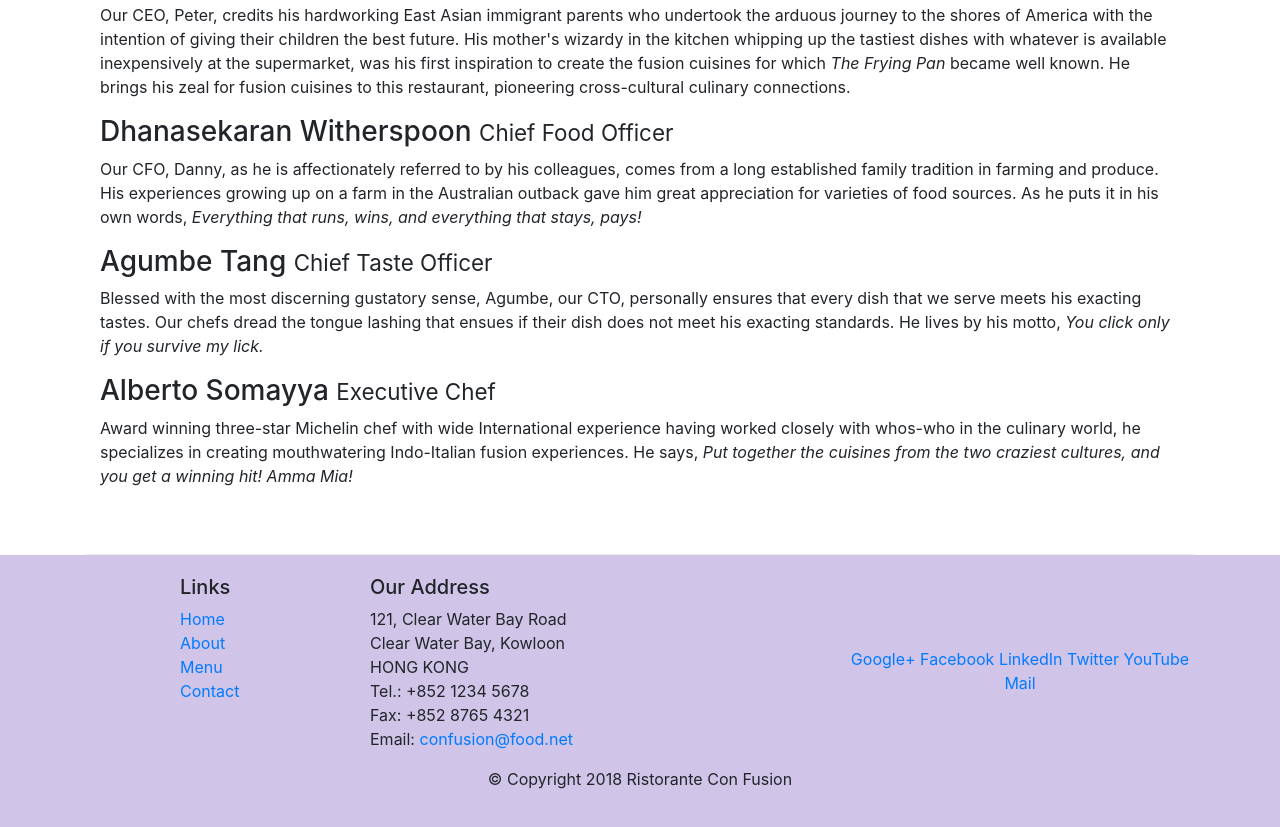
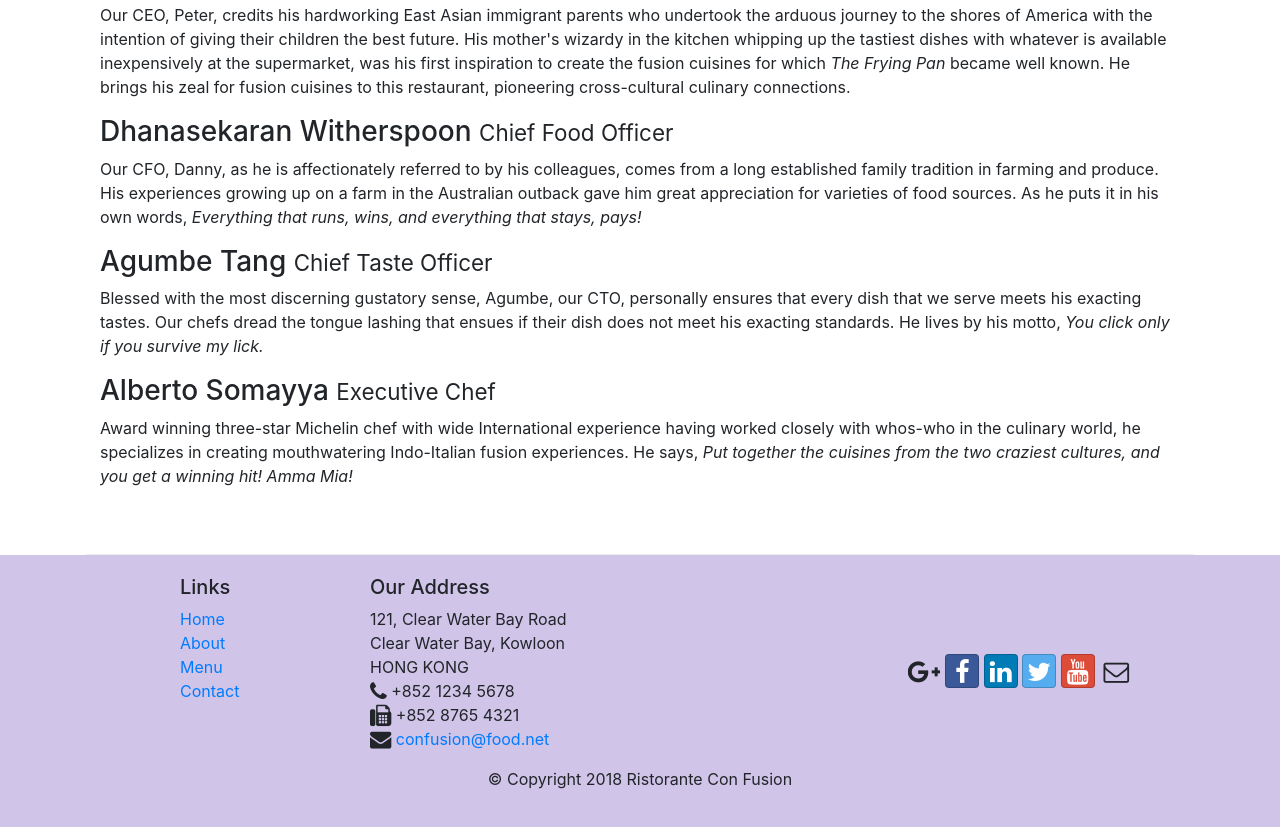
Before and after one commit to sbsaipranay19/Front-End-Web-UI-Frameworks-and-Tools-Bootstrap-4-, a website: page aboutus.html in a window 1280 px wide. Shown: the part 894-1721 px from the top of the page. Drawn offline with nearby package versions, Linux system fonts and the light colour scheme.

Commit message:
Icon Fonts

```diff
--- a/aboutus.html
+++ b/aboutus.html
@@ -9,6 +9,8 @@
 
      <!-- Bootstrap CSS -->
      <link rel="stylesheet" href="node_modules/bootstrap/dist/css/bootstrap.min.css">
+     <link rel="stylesheet" href="node_modules/font-awesome/css/font-awesome.min.css">
+     <link rel="stylesheet" href="node_modules/bootstrap-social/bootstrap-social.css">
     <link rel="stylesheet" href="css/styles.css">
 
     <title>Ristorante Con Fusion: About Us</title>
@@ -24,10 +26,10 @@
                 <a class="navbar-brand" href="./index.html">Ristorante con Fusion</a>
                 <div class="collapse navbar-collapse" id="Navbar">
                 <ul class="navbar-nav mr-auto">
-                 <li class="nav-item "><a class="nav-link" href="./index.html">Home</a></li>
-                 <li class="nav-item active"><a class="nav-link" href="./aboutus.html">About</a></li>
-                 <li class="nav-item"><a class="nav-link" href="#">Menu</a></li>
-                 <li class="nav-item"><a class="nav-link" href="#">Contact</a></li>
+                 <li class="nav-item "><a class="nav-link" href="./index.html"> <span class="fa fa-lg fa-home"></span> Home</a></li>
+                 <li class="nav-item active"><a class="nav-link" href="./aboutus.html"><span class="fa fa-lg fa-info"></span> About</a></li>
+                 <li class="nav-item"><a class="nav-link" href="#"><span class="fa fa-lg fa-list"></span> Menu</a></li>
+                 <li class="nav-item"><a class="nav-link" href="#"><span class="fa fa-address-card fa-lg"></span> Contact</a></li>
                  </ul>
                 </div>
                 </div>
@@ -104,19 +106,19 @@
                             121, Clear Water Bay Road<br>
                             Clear Water Bay, Kowloon<br>
                             HONG KONG<br>
-		              Tel.: +852 1234 5678<br>
-		              Fax: +852 8765 4321<br>
-		              Email: <a href="mailto:confusion@food.net">confusion@food.net</a>
+                            <i class="fa fa-phone fa-lg"></i> +852 1234 5678<br>
+                            <i class="fa fa-lg fa-fax"></i> +852 8765 4321<br>
+                            <i class="fa fa-lg fa-envelope"></i> <a href="mailto:confusion@food.net"> confusion@food.net</a>
                          </address>
                         </div>
                         <div class="col-12 col-sm-4 align-self-center">
-                    <div class="text-center">
-                        <a href="http://google.com/+">Google+</a>
-                        <a href="http://www.facebook.com/profile.php?id=">Facebook</a>
-                        <a href="http://www.linkedin.com/in/">LinkedIn</a>
-                        <a href="http://twitter.com/">Twitter</a>
-                        <a href="http://youtube.com/">YouTube</a>
-                        <a href="mailto:">Mail</a>
+                            <div class="text-center ">
+                                <a class="btn btn-social-icon btn-goolge" href="http://google.com/+"><i class="fa fa-lg fa-google-plus"></i></a>
+                                <a class="btn btn-social-icon btn-facebook" href="http://www.facebook.com/profile.php?id="><i class="fa fa-lg fa-facebook"></i></a>
+                                <a class="btn btn-social-icon btn-linkedin" href="http://www.linkedin.com/in/"><i class="fa fa-lg fa-linkedin"></i></a>
+                                <a class="btn btn-social-icon btn-twitter" href="http://twitter.com/"><i class="fa fa-lg fa-twitter"></i></a>
+                                <a class="btn btn-social-icon btn-google" href="http://youtube.com/"><i class="fa fa-lg fa-youtube"></i></a>
+                                <a class="btn btn-social-icon" href="mailto:"><i class="fa fa-lg fa-envelope-o"></i></a>
                             </div>
            </div>
             </div>
--- a/package.json
+++ b/package.json
@@ -15,6 +15,8 @@
   },
   "dependencies": {
     "bootstrap": "^4.4.1",
+    "bootstrap-social": "^5.1.1",
+    "font-awesome": "^4.7.0",
     "jquery": "^3.3.1",
     "popper.js": "^1.12.9"
   }
```
Also changed, not shown: index.html (+18 -16 lines), 1 other file. Lines whose indentation alone changed are shown as unchanged.
